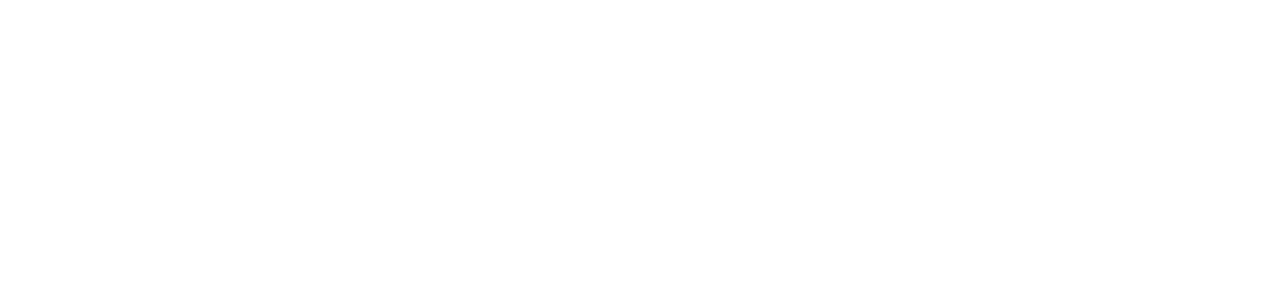
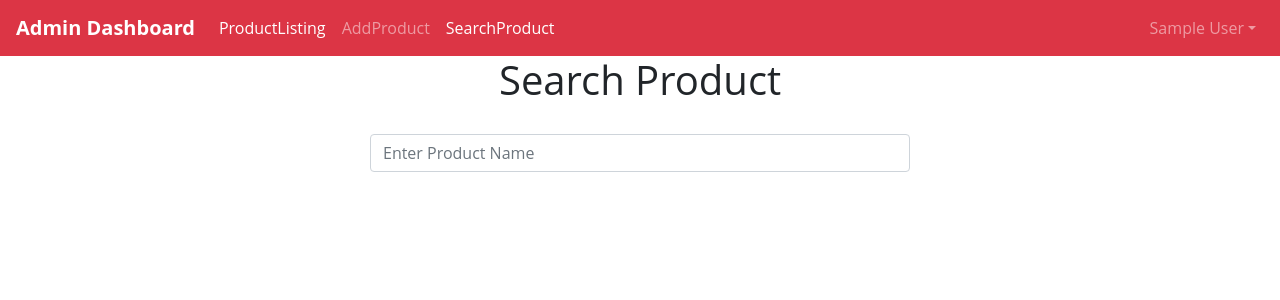
Before and after one commit to Aghazjunaid/React_Product_Dashboard, a React (Create React App) app: page /search in a window 1280 px wide. Shown: the top 300 px of the page. Built offline with nearby package versions, Linux system fonts and the light colour scheme; sample sign-in values are in the browser's storage.

Commit message:
search page

```diff
--- a/src/components/searchProduct.js
+++ b/src/components/searchProduct.js
@@ -1,11 +1,65 @@
-import React from 'react'
+import React, { useState } from "react";
+import Header from "./header";
+import { Table, Container, Form, Row, Col } from "react-bootstrap";
 
 function SearchProduct() {
-    return (
-        <div>
+  const [data, setData] = useState([]);
 
-        </div>
-    )
+  async function search(key) {
+
+    let result = await fetch("http://localhost:8000/productsearch/" + key);
+    debugger;
+    result = await result.json();
+    setData(result.data);
+    console.log("result", result.data);
+  }
+  return (
+    <div>
+      <Header />
+      <Container>
+        <h1 className="text-center">Search Product</h1>
+        <Form>
+          <Row style={{ marginTop: "30px" }}>
+            <Col md={{ span: 6, offset: 3 }}>
+              <Form.Group>
+                <Form.Control
+                  type="text"
+                  onChange={(e) => search(e.target.value)}
+                  placeholder="Enter Product Name"
+                />
+              </Form.Group>
+            </Col>
+          </Row>
+        </Form>
+        {
+            data.length>0?
+          <Table striped bordered hover variant="dark">
+            <thead>
+              <tr>
+                <th>#</th>
+                <th>Product Name</th>
+                <th>Desciption</th>
+                <th>Price</th>
+                <th>Currency</th>
+              </tr>
+            </thead>
+            <tbody>
+              {data.map((item, index) => (
+                <tr key={index}>
+                  <td>{index + 1}</td>
+                  <td>{item.name}</td>
+                  <td>{item.description}</td>
+                  <td>{item.price}</td>
+                  <td>{item.currency}</td>
+                </tr>
+              ))}
+            </tbody>
+          </Table>
+          :null
+        }
+      </Container>
+    </div>
+  );
 }
 
-export default SearchProduct
+export default SearchProduct;
```
